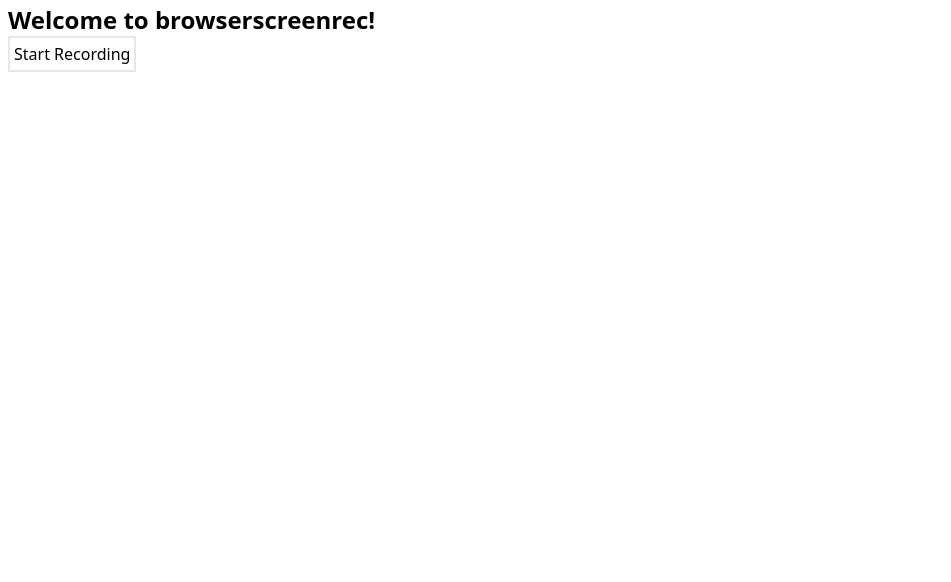
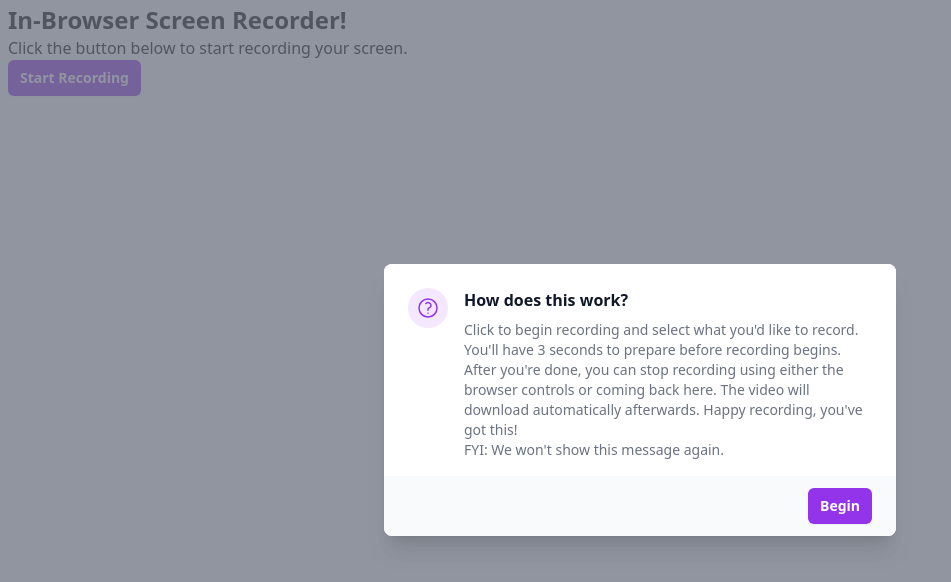
Before and after one commit to kattschan/browserscreenrec, a SvelteKit app: page / in a window 1280 px wide. Both pictures are taken after a click on the button "Start Recording". Shown: the top 582 px of the page, without its empty margins (0-951 px from the left). Built offline with nearby package versions, Linux system fonts and the light colour scheme; no server answers.

Commit message:
add sitemap, clean up UI, get ready for final deploy, "rebrand"

```diff
--- /dev/null
+++ b/src/routes/+page.server.js
@@ -0,0 +1,9 @@
+export function load({ cookies }) {
+	const visited = cookies.get('visited');
+
+	cookies.set('visited', 'true', { path: '/' });
+
+	return {
+		visited: visited === 'true'
+	};
+}
--- a/src/routes/+page.svelte
+++ b/src/routes/+page.svelte
@@ -1,11 +1,15 @@
 <script>
 	import { onMount } from 'svelte';
+	export let data;
 	let stream;
 	let recordedChunks = [];
 	let cdn;
 	let unsupported;
 	async function startRecording() {
 		try {
+			if (document.querySelector('div[role="dialog"]')) {
+				document.querySelector('div[role="dialog"]').classList.add('hidden');
+			}
 			stream = await navigator.mediaDevices.getDisplayMedia({
 				video: { displaySurface: 'monitor' },
 				audio: { suppressLocalAudioPlayback: false },
@@ -60,7 +64,11 @@
 		if (stream) {
 			stopRecording();
 		} else {
-			startRecording();
+			if (data.visited === false) {
+				document.querySelector('.hidden').classList.remove('hidden');
+			} else {
+				startRecording();
+			}
 		}
 	}
 	onMount(() => {
@@ -72,8 +80,11 @@
 
 <div class="mx-2 my-1 dark:text-gray-100">
 	{#if !unsupported}
-		<h1 class="text-2xl font-semibold">Welcome to browserscreenrec!</h1>
-		<button on:click={handleButton} class="border-2 p-1 hover:bg-slate-100 dark:hover:bg-slate-900"
+		<h1 class="text-2xl font-semibold">In-Browser Screen Recorder!</h1>
+		<p class="text-gray-750">Click the button below to start recording your screen.</p>
+		<button
+			on:click={handleButton}
+			class="inline-flex w-full justify-center rounded-md bg-purple-600 px-3 py-2 text-sm font-semibold text-white shadow-sm hover:bg-purple-500 sm:w-auto hover:bg-slate-100 dark:hover:bg-slate-900"
 			>{stream ? 'Stop Recording' : 'Start Recording'}</button
 		>
 		{#if cdn}
@@ -87,3 +98,78 @@
 		<p class="text-red-400 text-2xl">Your browser does not support screen recording.</p>
 	{/if}
 </div>
+<div class="relative z-10 hidden" aria-labelledby="modal-title" role="dialog" aria-modal="true">
+	<!--
+	  Background backdrop, show/hide based on modal state.
+
+	  Entering: "ease-out duration-300"
+		From: "opacity-0"
+		To: "opacity-100"
+	  Leaving: "ease-in duration-200"
+		From: "opacity-100"
+		To: "opacity-0"
+	-->
+	<div class="fixed inset-0 bg-gray-500 bg-opacity-75 transition-opacity" aria-hidden="true"></div>
+
+	<div class="fixed inset-0 z-10 w-screen overflow-y-auto">
+		<div class="flex min-h-full items-end justify-center p-4 text-center sm:items-center sm:p-0">
+			<!--
+		  Modal panel, show/hide based on modal state.
+
+		  Entering: "ease-out duration-300"
+			From: "opacity-0 translate-y-4 sm:translate-y-0 sm:scale-95"
+			To: "opacity-100 translate-y-0 sm:scale-100"
+		  Leaving: "ease-in duration-200"
+			From: "opacity-100 translate-y-0 sm:scale-100"
+			To: "opacity-0 translate-y-4 sm:translate-y-0 sm:scale-95"
+		-->
+			<div
+				class="relative transform overflow-hidden rounded-lg bg-white text-left shadow-xl transition-all sm:my-8 sm:w-full sm:max-w-lg"
+			>
+				<div class="bg-white px-4 pb-4 pt-5 sm:p-6 sm:pb-4">
+					<div class="sm:flex sm:items-start">
+						<div
+							class="mx-auto flex h-12 w-12 flex-shrink-0 items-center justify-center rounded-full bg-purple-100 sm:mx-0 sm:h-10 sm:w-10"
+						>
+							<svg
+								xmlns="http://www.w3.org/2000/svg"
+								fill="none"
+								viewBox="0 0 24 24"
+								stroke-width="1.5"
+								stroke="currentColor"
+								class="text-purple-600 h-6 w-6"
+							>
+								<path
+									stroke-linecap="round"
+									stroke-linejoin="round"
+									d="M9.879 7.519c1.171-1.025 3.071-1.025 4.242 0 1.172 1.025 1.172 2.687 0 3.712-.203.179-.43.326-.67.442-.745.361-1.45.999-1.45 1.827v.75M21 12a9 9 0 1 1-18 0 9 9 0 0 1 18 0Zm-9 5.25h.008v.008H12v-.008Z"
+								/>
+							</svg>
+						</div>
+						<div class="mt-3 text-center sm:ml-4 sm:mt-0 sm:text-left">
+							<h3 class="text-base font-semibold leading-6 text-gray-900" id="modal-title">
+								How does this work?
+							</h3>
+							<div class="mt-2">
+								<p class="text-sm text-gray-500">
+									Click to begin recording and select what you'd like to record. You'll have 3
+									seconds to prepare before recording begins. After you're done, you can stop
+									recording using either the browser controls or coming back here. The video will
+									download automatically afterwards. Happy recording, you've got this! <br /> FYI: We
+									won't show this message again.
+								</p>
+							</div>
+						</div>
+					</div>
+				</div>
+				<div class="bg-gray-50 px-4 py-3 sm:flex sm:flex-row-reverse sm:px-6">
+					<button
+						type="button"
+						class="inline-flex w-full justify-center rounded-md bg-purple-600 px-3 py-2 text-sm font-semibold text-white shadow-sm hover:bg-purple-500 sm:ml-3 sm:w-auto"
+						on:click={startRecording}>Begin</button
+					>
+				</div>
+			</div>
+		</div>
+	</div>
+</div>
```
Also changed, not shown: 2 other files (tests, documents, lock files or other folders).
